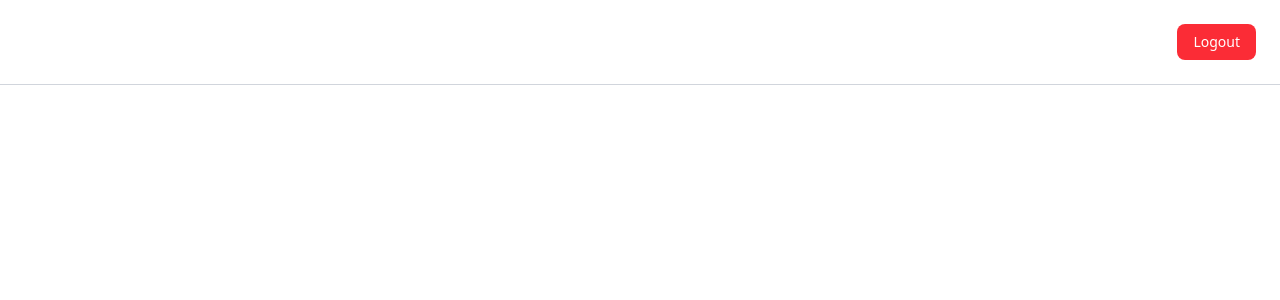
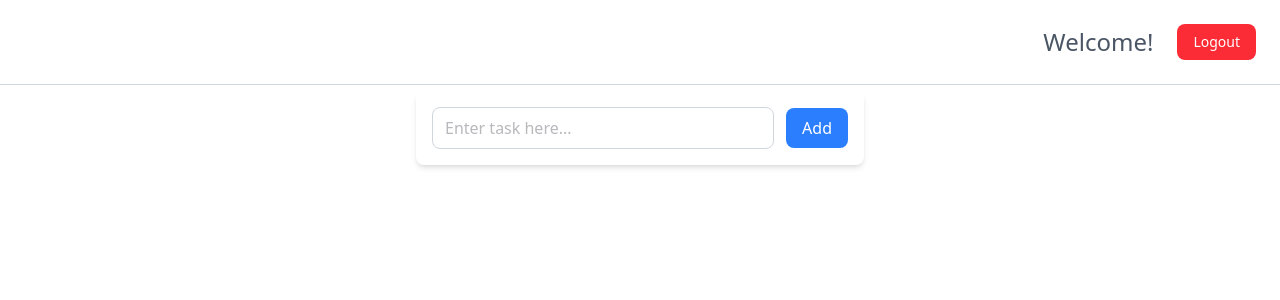
Before and after one commit to Nikitarathod2001/to-do-list, a React app in the folder frontend/: page /dashboard in a window 1280 px wide. Shown: the top 300 px of the page. Built offline with nearby package versions, Linux system fonts and the light colour scheme; the HTML template or start-up script is replaced by a standard one.

Commit message:
Todo Components create

```diff
--- a/frontend/src/components/DashboardHeader.jsx
+++ b/frontend/src/components/DashboardHeader.jsx
@@ -16,7 +16,7 @@ const DashboardHeader = () => {
   return (
     <div className="flex justify-end p-2">
       <div className="flex items-center gap-6 p-4">
-        <h1 className="text-2xl font-semibold text-gray-600">{username}</h1>
+        <h1 className="text-2xl text-gray-600">Welcome! <span className="text-gray-500">{username}</span></h1>
         <button
           onClick={logoutHandler}
           className="bg-red-500 hover:bg-red-600 text-white text-sm font-medium py-2 px-4 rounded-lg transition duration-200"
--- /dev/null
+++ b/frontend/src/components/TodoInput.jsx
@@ -0,0 +1,23 @@
+import React, { useState } from "react";
+
+const TodoInput = () => {
+
+  const [task, setTask] = useState("");
+
+  return (
+    <div className="flex items-center justify-center gap-3 bg-white shadow-md p-4 rounded-lg max-w-md mx-auto mt-1.5">
+      <input
+        type="text"
+        value={task}
+        onChange={(e) => setTask(e.target.value)}
+        placeholder="Enter task here..."
+        className="flex-1 text-zinc-500 border border-gray-300 rounded-lg px-3 py-2 focus:outline-none focus:ring-2 focus:ring-blue-500 transition duration-200"
+      />
+      <button className="bg-blue-500 hover:bg-blue-600 text-white font-medium px-4 py-2 rounded-lg transition duration-200">
+        Add
+      </button>
+    </div>
+  );
+};
+
+export default TodoInput;
--- /dev/null
+++ b/frontend/src/components/TodoList.jsx
@@ -0,0 +1,12 @@
+import React, { useState } from 'react'
+
+const TodoList = () => {
+
+  return (
+    <div>
+
+    </div>
+  )
+}
+
+export default TodoList
--- a/frontend/src/pages/Dashboard.jsx
+++ b/frontend/src/pages/Dashboard.jsx
@@ -1,11 +1,15 @@
 import React from 'react'
 import DashboardHeader from '../components/DashboardHeader'
+import TodoInput from '../components/TodoInput'
+import TodoList from '../components/TodoList'
 
 const Dashboard = () => {
   return (
     <div>
       <DashboardHeader/>
       <hr className="border-gray-300" />
+      <TodoInput/>
+      <TodoList/>
     </div>
   )
 }
```
Also changed, not shown: frontend/src/components/TodoItem.jsx (added).
